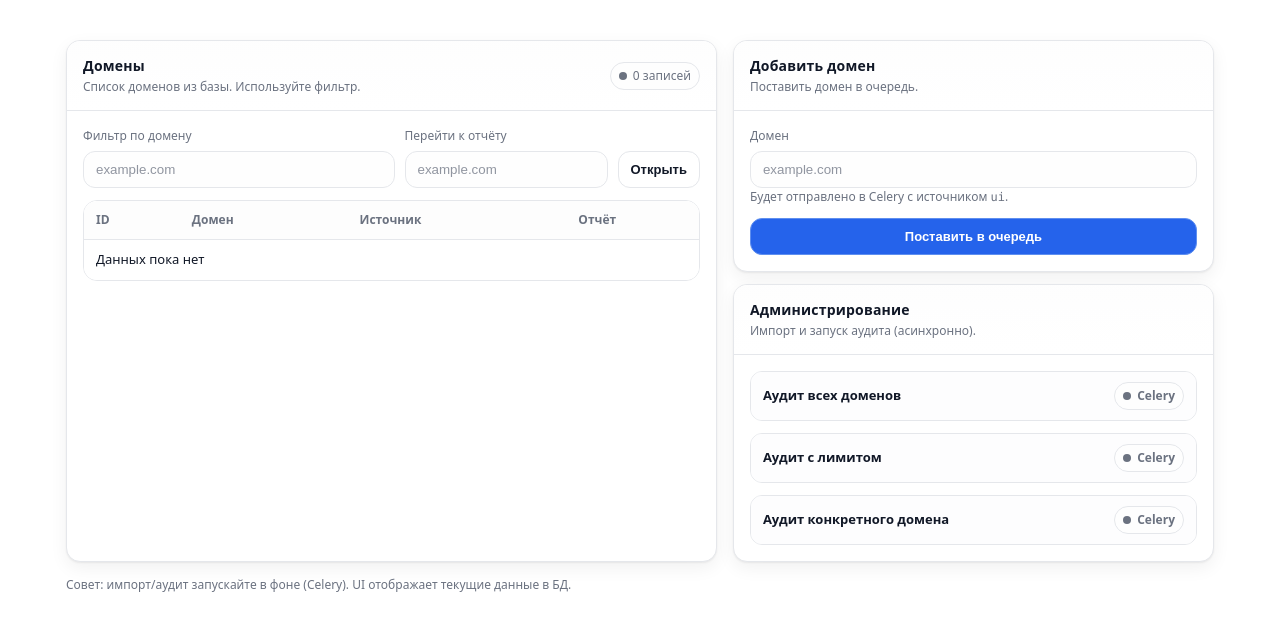
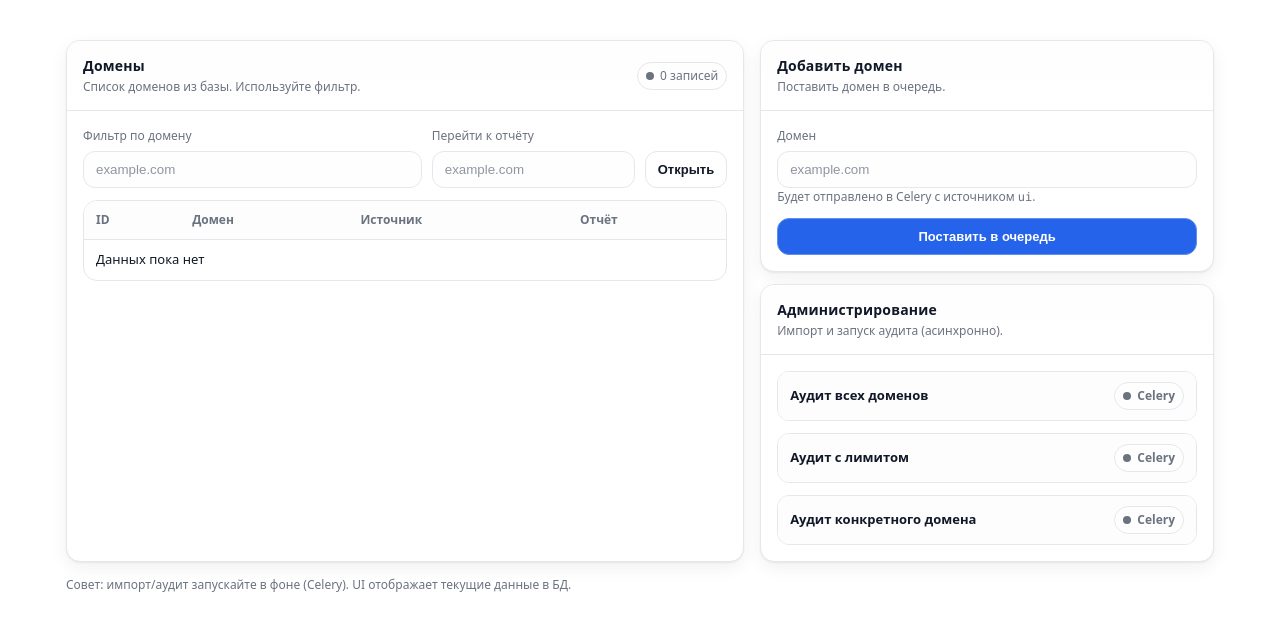
Before and after one commit to zxkill/webatlas, a FastAPI app: page / in a window 1280 px wide. Shown: the part 49-680 px from the top of the page. Run offline with FastAPI, Linux system fonts and the light colour scheme; some libraries are stand-ins or nearby versions.

Commit message:
fix style

```diff
--- a/src/webapp/static/css/app.css
+++ b/src/webapp/static/css/app.css
@@ -116,7 +116,7 @@ a:hover {
 
 .grid {
     display: grid;
-    grid-template-columns: 1.15fr .85fr;
+    grid-template-columns: 1.27fr .85fr;
     gap: 16px;
     margin-top: 18px;
 }
```
